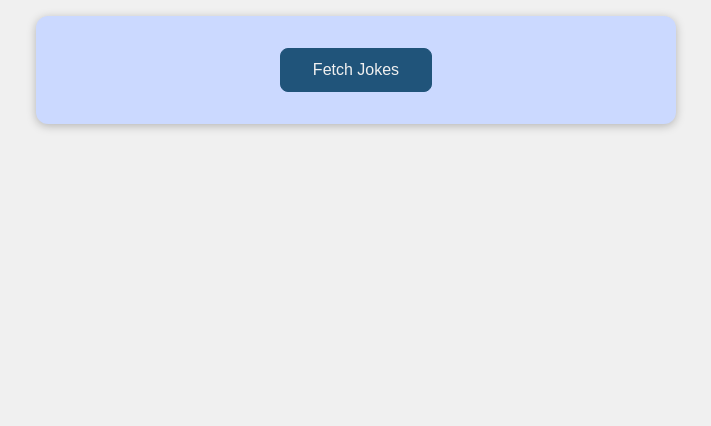
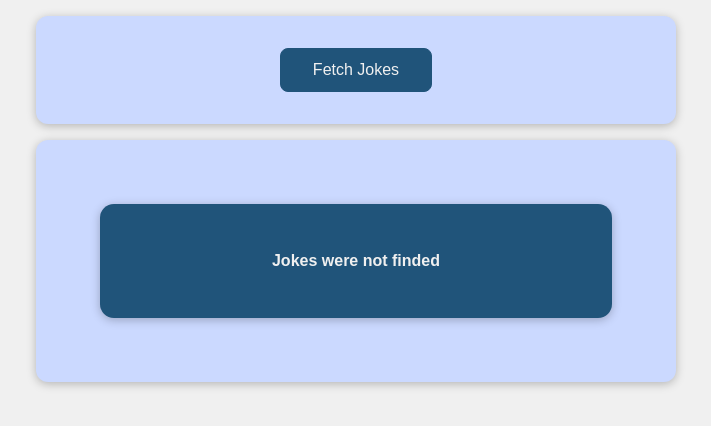
Before and after one commit to Waldemar-00/react-http-request, a React (Create React App) app: page / in a window 1280 px wide. Shown: the top 426 px of the page, without its empty margins (284-995 px from the left). Built offline with nearby package versions, Linux system fonts and the light colour scheme.

Commit message:
added message when request was not started

```diff
--- a/src/App.js
+++ b/src/App.js
@@ -20,14 +20,14 @@ function App() {
           onClick={fetchJokesHandler}
         >Fetch Jokes</button>
       </section>
-      {
-        dummyJokes[0] === '0' && !isDummy ? null :
-          <section>
-            {
-              isDummy ? < JokeList jokes={[{ setup: 'Geting Jokes from GitHub...' }]} /> : < JokeList jokes={dummyJokes} />
-            }
-          </section>
-      }
+      <section>
+        {
+          dummyJokes[0] === '0' && !isDummy ?
+            < JokeList jokes={[{ setup: 'Jokes were not finded' }]} /> :
+            isDummy ?
+            < JokeList jokes={[{ setup: 'Geting Jokes from GitHub...' }]} /> : < JokeList jokes={dummyJokes} />
+        }
+      </section>
     </React.Fragment>
   )
 }
```
